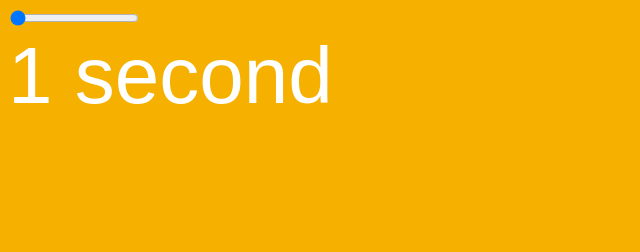
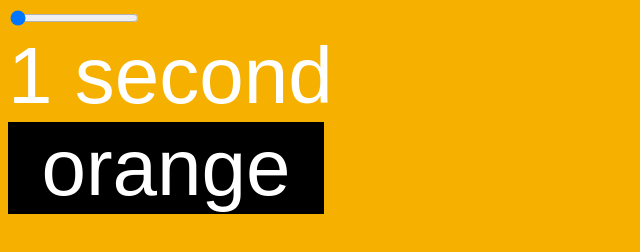
Before and after one commit to jeremymuller/random-colors, a plain HTML site: page index.html in a window 1280 px wide. Shown: the whole page, without its empty margins (0-640 px from the left). Drawn offline with Linux system fonts and the light colour scheme.

Commit message:
added text for color name

```diff
--- a/index.html
+++ b/index.html
@@ -11,11 +11,13 @@
 
 	<input id="seconds" type="range" min="1" max="120" value="1" />
 	<div id="display" style="font-size: 5em; font-family: Arial; color: white">1 second</div>
+	<div id="color-name" style="font-size: 5em; font-family: Arial; color: white; background: black; width: 25%; text-align: center"></div>
 
 	<script>
 		let colors = ['#FF0000', '#83FF7C', '#FFFFB4', '#0000FF', '#F5B000', '#F200FF'];
+		let names = ['red', 'green', 'yellow', 'blue', 'orange', 'pink'];
 
-	  	let timing = 1;
+		let timing = 1;
 
 		let r = Math.floor(Math.random() * colors.length);
 
@@ -25,6 +27,7 @@
 				newR = Math.floor(Math.random() * colors.length);
 			r = newR;
 			document.body.style.background = colors[r];
+			document.querySelector('#color-name').innerHTML = names[r];
 			setTimeout(loop, timing * 1000);
 		}
 
@@ -34,9 +37,7 @@
 		});
 
 		loop();
-
-
-  	</script>
+	</script>
 
 </body>
 
```
